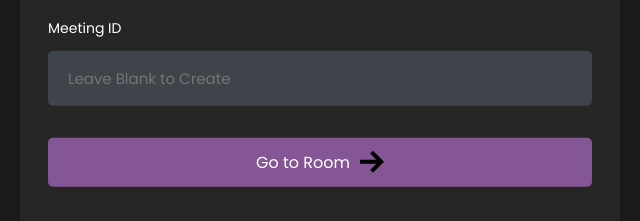
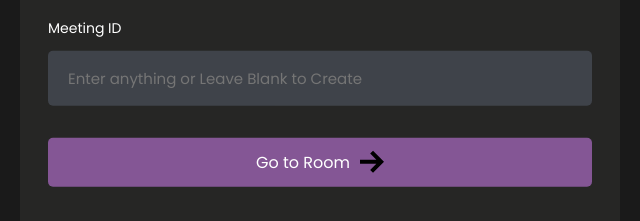
Before and after one commit to tushitgrg/chatterbox, a website: page public/lobby.html in a window 1280 px wide. Shown: the part 371-592 px from the top of the page, 320-960 px from the left. Drawn offline with Linux system fonts and the light colour scheme.

Commit message:
Update lobby.html

```diff
--- a/public/lobby.html
+++ b/public/lobby.html
@@ -45,7 +45,7 @@
 
                  <div class="form__field__wrapper">
                      <label>Meeting ID</label>
-                     <input type="text" name="room" id="meetingtxt" required placeholder="Leave Blank to Create " />
+                     <input type="text" name="room" id="meetingtxt" required placeholder="Enter anything or Leave Blank to Create " />
                  </div>
 
                  <div class="form__field__wrapper">
```
